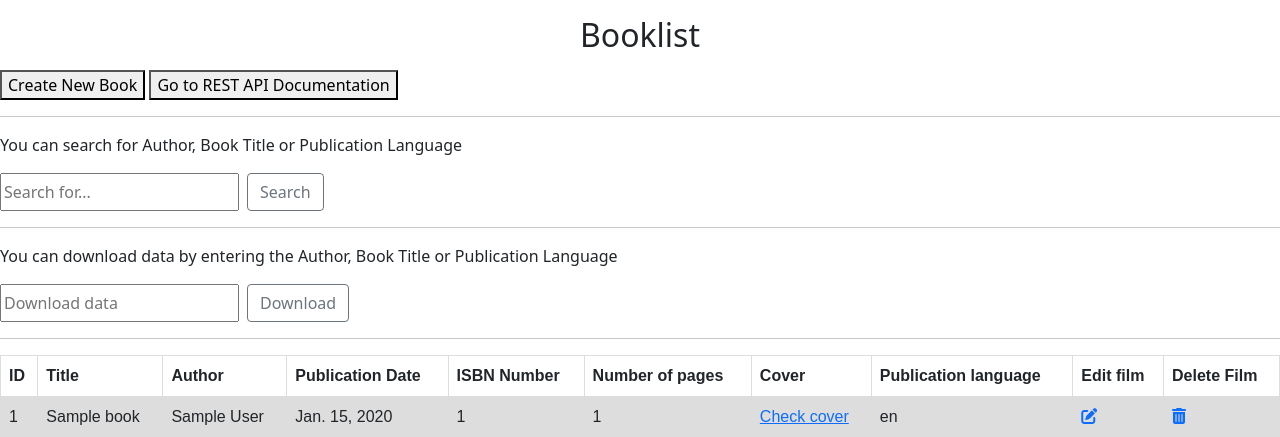
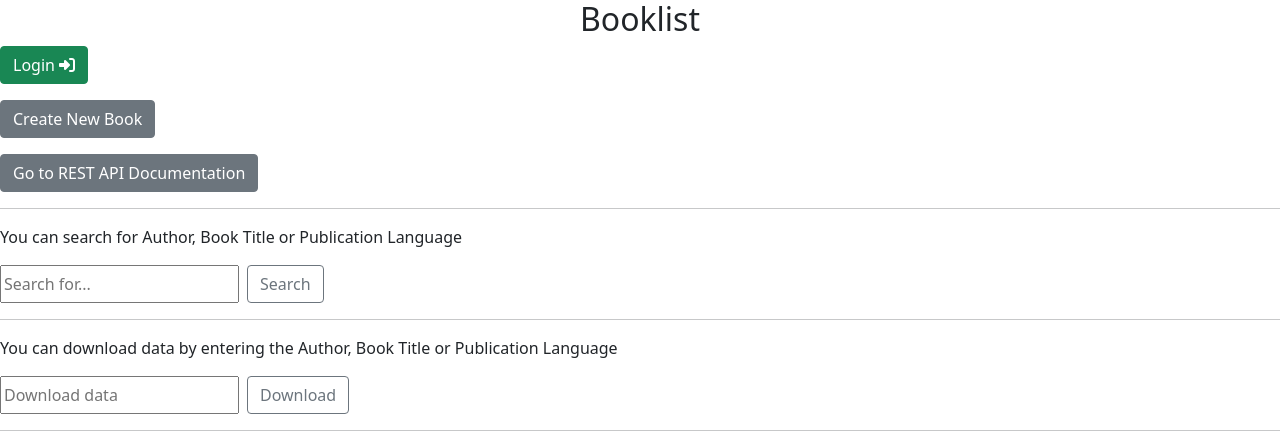
Before and after one commit to KenajNazcok/booklistapi, a Django app: page / in a window 1280 px wide. Shown: the top 437 px of the page. Run offline with Django 3.2, Linux system fonts and the light colour scheme; tables that the repository leaves empty hold one stand-in row (values such as "Sample post"); some libraries are stand-ins or nearby versions.

Commit message:
adding user auth

```diff
--- a/book/templates/book_downloader.html
+++ b/book/templates/book_downloader.html
@@ -19,7 +19,7 @@
         }
     </style>
     <body>
-        <button onclick="window.location.href='{% url 'all_books' %}';">
+        <button class="btn btn-success" onclick="window.location.href='{% url 'all_books' %}';">
             Download complete, back to previous page
         </button>
     </body>
--- a/book/templates/book_form.html
+++ b/book/templates/book_form.html
@@ -3,13 +3,15 @@
 {% block title %} Book form {% endblock %}
 
 {% block page %}
+    <p></p>
     <form method="post" enctype="multipart/form-data">
         {% csrf_token %}
         {{ form|bootstrap }}
-        <button type="submit"> Add Book </button>
+        <button type="submit" class="btn btn-success"> Add Book </button>
     </form>
+    <p></p>
     <body>
-        <button onclick="window.location.href='{% url 'all_books' %}';">
+        <button class="btn btn-secondary" onclick="window.location.href='{% url 'all_books' %}';">
             Go to previous page
         </button>
     </body>
--- a/book/templates/books.html
+++ b/book/templates/books.html
@@ -19,22 +19,28 @@
             background-color: #dddddd;
         }
     </style>
-    <p></p>
     {% if books|length == 0 %}
         <h2>No books available</h2>
     {% else %}
-        <center><h2>Booklist</h2></center>
+    <center><h2>Booklist</h2></center>
+    <div class="jumbotron">
+        {% if user.is_authenticated %}
+        <a href="{% url 'logout' %}" class="btn btn-success">Logout <i class="fas fa-sign-out-alt"></i></a>
+        {% else %}
+        <a href="{% url 'login' %}" class="btn btn-success">Login <i class="fas fa-sign-in-alt"></i></a>
+        {% endif %}
+    </div>
+    <p></p>
+
         <p></p>
-        <body>
-            <button onclick="window.location.href='{% url 'add_book' %}';">
-                Create New Book
-            </button>
-        </body>
-        <body>
-            <button onclick="window.location.href='{% url 'api_list' %}';">
-                Go to REST API Documentation
-            </button>
-        </body>
+        <form method="get" action="{% url 'add_book' %}">
+            <button type="submit" class="btn btn-secondary">Create New Book </i></button>
+        </form>
+        <p></p>
+        <form method="get" action="{% url 'api_list' %}">
+            <button type="submit" class="btn btn-secondary">Go to REST API Documentation </i></button>
+        </form>
+
 
         <p></p>
 
--- a/book/templates/searched_data.html
+++ b/book/templates/searched_data.html
@@ -19,7 +19,7 @@
         }
     </style>
     <body>
-        <button onclick="window.location.href='{% url 'all_books' %}';">
+        <button class="btn btn-secondary " onclick="window.location.href='{% url 'all_books' %}';">
             Go back to previous page
         </button>
     </body>
--- a/book/urls.py
+++ b/book/urls.py
@@ -1,4 +1,5 @@
 from django.urls import include, path
+from django.contrib.auth import views as auth_views
 
 from . import views
 
@@ -11,4 +12,7 @@ urlpatterns = [
     path("api/list/", views.BookListAPIView.as_view(), name="api_list"),
     path("api_auth/", include("rest_framework.urls")),
     path("book_downloader/", views.book_downloader, name="book_downloader"),
+    path('login/',auth_views.LoginView.as_view(), name="login"),
+    path('logout/',auth_views.LogoutView.as_view(), name="logout"),
+
 ]
--- a/book/views.py
+++ b/book/views.py
@@ -2,6 +2,7 @@ from django.db.models import Q
 from django.shortcuts import get_object_or_404, redirect, render
 from rest_framework.filters import SearchFilter
 from rest_framework.generics import ListAPIView
+from django.contrib.auth.decorators import login_required
 
 import requests
 
@@ -9,7 +10,6 @@ from .forms import BookForm
 from .models import Book
 from .serializer import BookSerializer
 from .utils import read_date
-
 
 class BookListAPIView(ListAPIView):
     queryset = Book.objects.all()
@@ -23,6 +23,7 @@ def all_books(request):
     return render(request, "books.html", {"books": books})
 
 
+@login_required
 def add_book(request):
     form = BookForm(request.POST or None, request.FILES or None)
 
@@ -33,6 +34,7 @@ def add_book(request):
     return render(request, "book_form.html", {"form": form})
 
 
+@login_required
 def edit_book(request, id):
     book = get_object_or_404(Book, pk=id)
     form = BookForm(request.POST or None, request.FILES or None, instance=book)
@@ -44,6 +46,7 @@ def edit_book(request, id):
     return render(request, "book_form.html", {"form": form})
 
 
+@login_required
 def delete_book(request, id):
     book = get_object_or_404(Book, pk=id)
 
@@ -72,7 +75,7 @@ def searched_data(request):
         displaydata = Book.objects.all()
         return render(request, "books.html", {"books": displaydata})
 
-
+@login_required
 def book_downloader(request):
     search = request.POST["search"]
 
--- a/booklist/settings.py
+++ b/booklist/settings.py
@@ -126,5 +126,8 @@ STATIC_ROOT = os.path.join(BASE_DIR, "my_static")
 
 DEFAULT_AUTO_FIELD = "django.db.models.BigAutoField"
 
+LOGIN_URL = 'login'
+LOGIN_REDIRECT_URL = '/'
+LOGOUT_REDIRECT_URL = 'login'
 
 django_heroku.settings(locals())
```
Also changed, not shown: book/templates/registration/login.html (added, +23 -0 lines), book/templates/submit_to_delete.html (+7 -2 lines).
